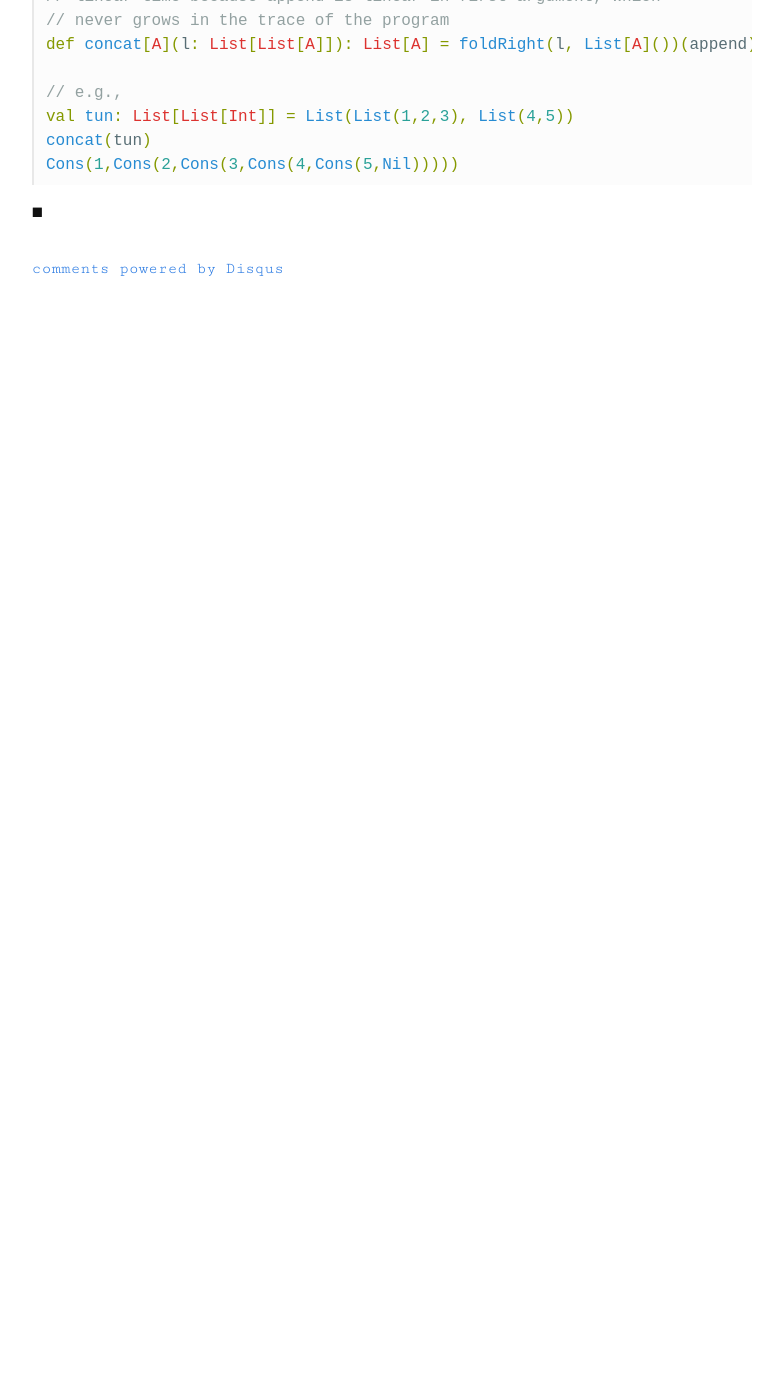
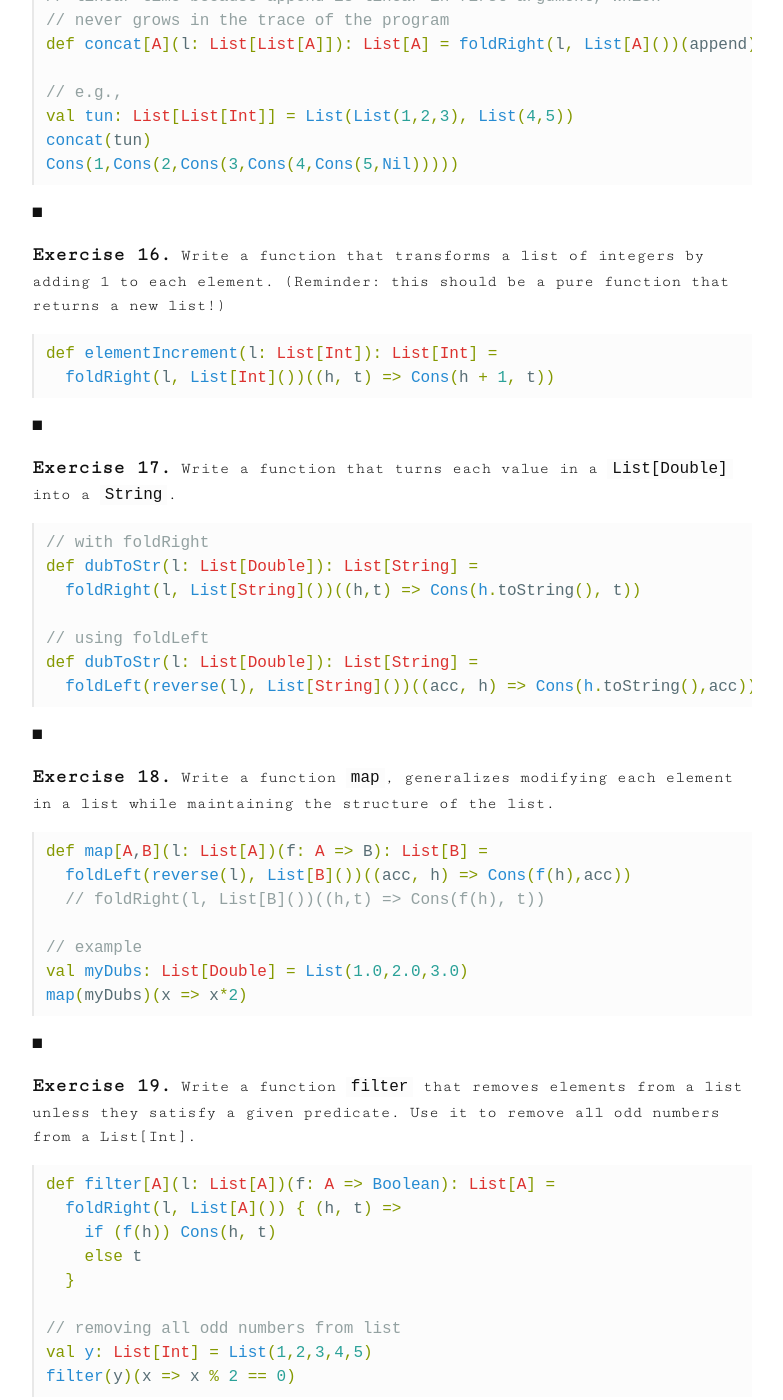
Before and after one commit to syaning/slim, a Jekyll site: the page built from _posts/2017-11-01-chapter-3-exercises.md, in a window 1280 px wide and 1400 px high, scrolled down 3831 px. Shown: the whole window, without its empty margins (248-1031 px from the left). Built offline with Jekyll 4.4.1, drawn with Linux system fonts in a browser that asks for light colours; formulas are drawn with MathJax 3; comment, search, counter and statistics services are not loaded; before the commit the page ends 4144 px from its top, so only the background shows below that; some of the changed text lies outside the part shown.

Commit message:
Add solutions up to exercises 24

````diff
--- a/_posts/2017-11-01-chapter-3-exercises.md
+++ b/_posts/2017-11-01-chapter-3-exercises.md
@@ -175,3 +175,153 @@
 Cons(1,Cons(2,Cons(3,Cons(4,Cons(5,Nil)))))
 ```
 \\(\blacksquare\\)
+
+**<span style="font-size:larger;">Exercise 16.</span>**
+Write a function that transforms a list of integers by adding 1 to each element.
+(Reminder: this should be a pure function that returns a new list!)
+```scala
+def elementIncrement(l: List[Int]): List[Int] =
+  foldRight(l, List[Int]())((h, t) => Cons(h + 1, t))
+```
+\\(\blacksquare\\)
+
+**<span style="font-size:larger;">Exercise 17.</span>**
+Write a function that turns each value in a `List[Double]` into a `String`.
+```scala
+// with foldRight
+def dubToStr(l: List[Double]): List[String] =
+  foldRight(l, List[String]())((h,t) => Cons(h.toString(), t))
+
+// using foldLeft
+def dubToStr(l: List[Double]): List[String] =
+  foldLeft(reverse(l), List[String]())((acc, h) => Cons(h.toString(),acc))
+```
+\\(\blacksquare\\)
+
+**<span style="font-size:larger;">Exercise 18.</span>**
+Write a function `map`, generalizes modifying each element in a list while
+maintaining the structure of the list.
+```scala
+def map[A,B](l: List[A])(f: A => B): List[B] =
+  foldLeft(reverse(l), List[B]())((acc, h) => Cons(f(h),acc))
+  // foldRight(l, List[B]())((h,t) => Cons(f(h), t))
+
+// example
+val myDubs: List[Double] = List(1.0,2.0,3.0)
+map(myDubs)(x => x*2)
+```
+\\(\blacksquare\\)
+
+**<span style="font-size:larger;">Exercise 19.</span>**
+Write a function `filter` that removes elements from a list unless they satisfy
+a given predicate. Use it to remove all odd numbers from a List[Int].
+```scala
+def filter[A](l: List[A])(f: A => Boolean): List[A] =
+  foldRight(l, List[A]()) { (h, t) =>
+    if (f(h)) Cons(h, t)
+    else t
+  }
+
+// removing all odd numbers from list
+val y: List[Int] = List(1,2,3,4,5)
+filter(y)(x => x % 2 == 0)
+```
+\\(\blacksquare\\)
+
+**<span style="font-size:larger;">Exercise 20.</span>**
+Write a function `flatMap`, that works like `map` except that the function given
+will return a list instead of a single result, and that list should be inserted
+into the final resulting list. For instance `flatMap(List(1,2,3))( i => List(i,i))`
+should return `List(1,1,2,2,3,3)`.
+```scala
+def flatMap[A,B](l: List[A])(f: A => List[B]): List[B] = {
+  foldRight(l, List[B]())((h,t) => append(f(h),t))
+  // foldLeft(reverse(l), List[B]())((acc, h) => append(f(h), acc))
+}
+
+// example
+flatMap(List(1,2,3))(i => List(i,i))
+```
+\\(\blacksquare\\)
+
+**<span style="font-size:larger;">Exercise 21.</span>**
+Can you use `flatMap` to implement `filter`?
+```scala
+def filter[A](l: List[A])(f: A => Boolean): List[A] =
+  flatMap(l)(x => if (f(x)) List(x) else List[A]())
+
+// removing all odd numbers from list
+val y: List[Int] = List(1,2,3,4,5)
+filter(y)(x => x % 2 == 0)
+```
+\\(\blacksquare\\)
+
+**<span style="font-size:larger;">Exercise 21.</span>**
+Can you use `flatMap` to implement `filter`?
+```scala
+def filter[A](l: List[A])(f: A => Boolean): List[A] =
+  flatMap(l)(x => if (f(x)) List(x) else List[A]())
+
+// removing all odd numbers from list
+val y: List[Int] = List(1,2,3,4,5)
+filter(y)(x => x % 2 == 0)
+```
+\\(\blacksquare\\)
+
+**<span style="font-size:larger;">Exercise 22.</span>**
+Write a function that accepts two lists and constructs a new list by adding
+corresponding elements. For example, `List(1,2,3)` and `List(4,5,6)` becomes
+`List(5,7,9)`.
+```scala
+def elementAdd[Int](l1: List[Int], l2: List[Int])(f: (Int,Int) => Int): List[Int] = (l1, l2) match {
+  case (Nil, Nil) => Nil
+  case (Nil, Cons(y,ys)) => l2
+  case (Cons(x,xs), Nil) => l1
+  case (Cons(x,xs), Cons(y,ys)) => Cons(f(x,y), elementAdd(xs,ys)(f))
+}
+
+// examples
+elementAdd(List(1,2,3), List(4,5,6))(_ + _)
+elementAdd(List(0,1,2,3), List(4,5,6))(_ + _)
+elementAdd(List(1,2,3), List(4,5,6,7))(_ + _)
+```
+\\(\blacksquare\\)
+
+**<span style="font-size:larger;">Exercise 23.</span>**
+Generalize the function you just wrote so that it's not specific to integers or
+addition.
+```scala
+def elementOperator[A,B](l1: List[A], l2: List[A])(f: (A,A) => B): List[B] = (l1,l2) match {
+  case (Nil, Nil) => List[B]()
+  case (Nil, Cons(y,ys)) => List[B]()
+  case (Cons(x,xs), Nil) => List[B]()
+  case (Cons(x,xs), Cons(y,ys)) => Cons(f(x,y), elementOperator(xs,ys)(f))
+}
+
+// examples
+elementOperator(List(1,2,3), List(4,5,6))(_ + _)
+```
+\\(\blacksquare\\)
+
+**<span style="font-size:larger;">Exercise 24.</span>**
+Implement `hasSubsequence` for checking whether a `List` contains another `List`
+as a subsequence.
+```scala
+def hasSubsequence[A](l: List[A], sub: List[A]): Boolean = {
+  def go(l: List[A]): Boolean = l match {
+    case Nil => false
+    case Cons(x,xs) => {
+      val diffs: Int = length(filter(elementOperator(l, sub)((x,y) => x != y))(x=>x))
+      if (diffs == 0) true
+      else go(tail(l))
+    }
+  }
+  go(l)
+}
+
+// examples
+hasSubsequence(List(1,2,3,4), List(2,4)) // false
+hasSubsequence(List(1,2,3,4), List(2,3)) // true
+hasSubsequence(List('a','b','c','d'), List('b','c','d')) // true
+```
+\\(\blacksquare\\)
````
